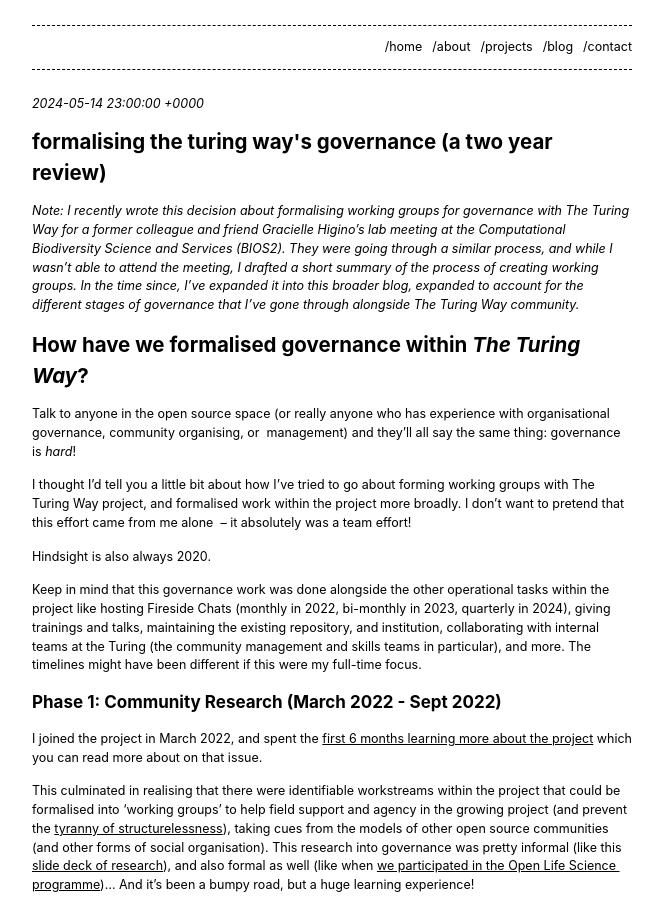
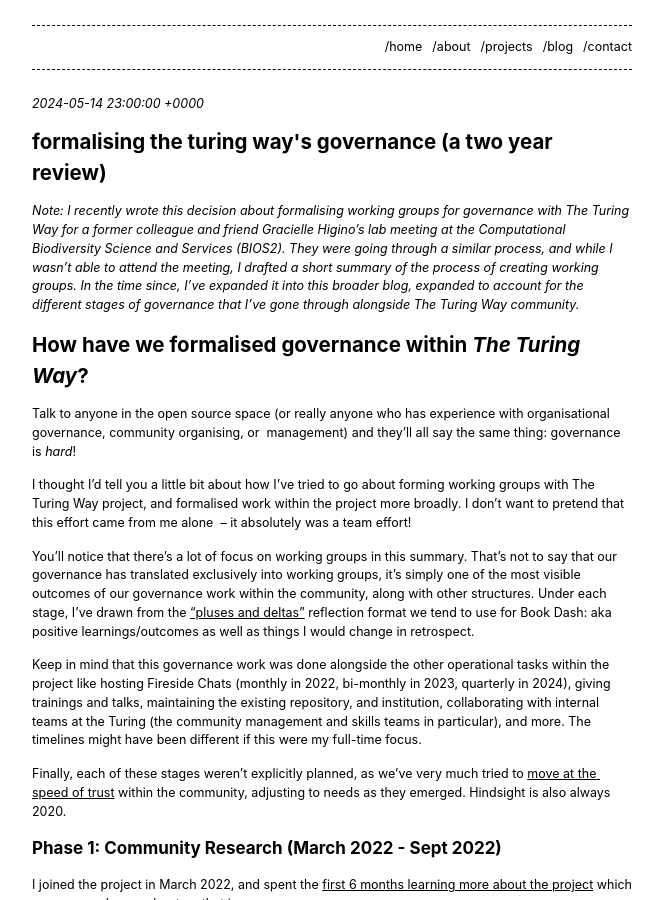
Before and after one commit to riggraz/no-style-please, a Jekyll site: the page built from _posts/2024-05-14-ttw-governance.md, in a window 1280 px wide and 900 px high. Shown: the whole window, without its empty margins (308-971 px from the left). Built offline with Jekyll 4.4.1, drawn with Linux system fonts in a browser that asks for light colours.

Commit message:
small governance edit

```diff
--- a/_posts/2024-05-14-ttw-governance.md
+++ b/_posts/2024-05-14-ttw-governance.md
@@ -14,9 +14,11 @@
 
 I thought I’d tell you a little bit about how I've tried to go about forming working groups with The Turing Way project, and formalised work within the project more broadly. I don't want to pretend that this effort came from me alone  – it absolutely was a team effort!
 
-Hindsight is also always 2020.
+You'll notice that there's a lot of focus on working groups in this summary. That's not to say that our governance has translated exclusively into working groups, it's simply one of the most visible outcomes of our governance work within the community, along with other structures. Under each stage, I've drawn from the ["pluses and deltas"](https://the-turing-way.netlify.app/community-handbook/templates/template-bookdash-feedback#ch-template-bookdash-feedback) reflection format we tend to use for Book Dash: aka positive learnings/outcomes as well as things I would change in retrospect.
 
 Keep in mind that this governance work was done alongside the other operational tasks within the project like hosting Fireside Chats (monthly in 2022, bi-monthly in 2023, quarterly in 2024), giving trainings and talks, maintaining the existing repository, and institution, collaborating with internal teams at the Turing (the community management and skills teams in particular), and more. The timelines might have been different if this were my full-time focus.
+
+Finally, each of these stages weren't explicitly planned, as we've very much tried to [move at the speed of trust](https://www.rootedstrategy.com/blogposts/4w6myxde5a15j0zrtybcgf3a1mbktk) within the community, adjusting to needs as they emerged. Hindsight is also always 2020.
 
 ## Phase 1: Community Research (March 2022 - Sept 2022)
 
```
Also changed, not shown: _posts/.obsidian/workspace.json (+12 -12 lines).
